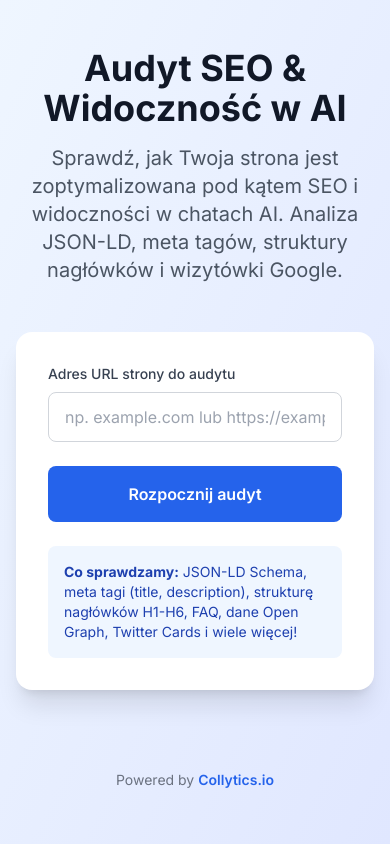
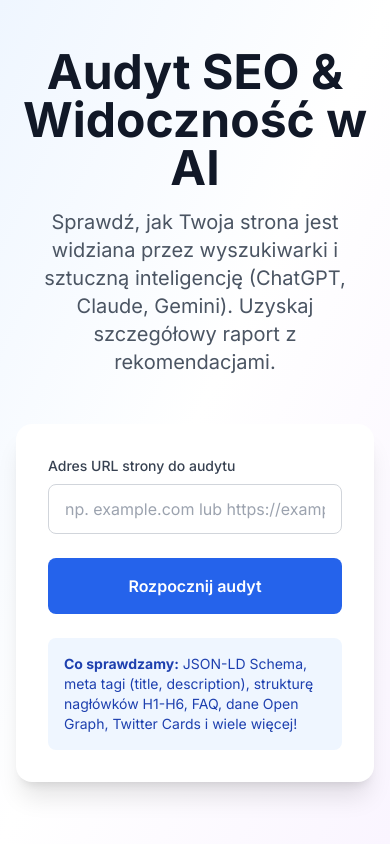
Before and after one commit to colly23421/seo-ai-audit, a Next.js app: page / in a window 390 px wide. Built offline with nearby package versions, Linux system fonts and the light colour scheme.

Commit message:
Refactor audit handling and improve UI feedback
Refactor handleAudit function to accept input and mode parameters. Update UI elements and improve error messages.

```diff
--- a/app/page.tsx
+++ b/app/page.tsx
@@ -1,46 +1,45 @@
 'use client'
 
 import { useState } from 'react'
-import AuditForm from '@/components/AuditForm'
-import AuditReport from '@/components/AuditReport'
+import AuditForm from '../components/AuditForm'
+import AuditReport from '../components/AuditReport'
 
 export default function Home() {
   const [auditData, setAuditData] = useState<any>(null)
   const [loading, setLoading] = useState(false)
 
-  const handleAudit = async (url: string) => {
+  const handleAudit = async (input: string, mode: 'url' | 'html') => {
     setLoading(true)
     setAuditData(null)
 
     try {
       const response = await fetch('/api/audit', {
         method: 'POST',
-        headers: {
-          'Content-Type': 'application/json',
-        },
-        body: JSON.stringify({ url }),
+        headers: { 'Content-Type': 'application/json' },
+        body: JSON.stringify({ input, mode }),
       })
 
       const data = await response.json()
       setAuditData(data)
     } catch (error) {
-      console.error('Błąd podczas audytu:', error)
-      setAuditData({ error: 'Wystąpił błąd podczas analizy strony' })
+      setAuditData({
+        error: 'Wystąpił błąd podczas audytu. Spróbuj ponownie.',
+      })
     } finally {
       setLoading(false)
     }
   }
 
   return (
-    <main className="min-h-screen bg-gradient-to-br from-blue-50 to-indigo-100 py-12 px-4 sm:px-6 lg:px-8">
-      <div className="max-w-7xl mx-auto">
+    <main className="min-h-screen bg-gradient-to-br from-blue-50 via-white to-purple-50">
+      <div className="container mx-auto px-4 py-12">
         <div className="text-center mb-12">
-          <h1 className="text-4xl sm:text-5xl font-bold text-gray-900 mb-4">
+          <h1 className="text-5xl font-bold text-gray-900 mb-4">
             Audyt SEO & Widoczność w AI
           </h1>
           <p className="text-xl text-gray-600 max-w-3xl mx-auto">
-            Sprawdź, jak Twoja strona jest zoptymalizowana pod kątem SEO i widoczności w chatach AI.
-            Analiza JSON-LD, meta tagów, struktury nagłówków i wizytówki Google.
+            Sprawdź, jak Twoja strona jest widziana przez wyszukiwarki i sztuczną inteligencję
+            (ChatGPT, Claude, Gemini). Uzyskaj szczegółowy raport z rekomendacjami.
           </p>
         </div>
 
@@ -48,27 +47,13 @@ export default function Home() {
 
         {loading && (
           <div className="mt-12 text-center">
-            <div className="inline-block animate-spin rounded-full h-16 w-16 border-t-4 border-b-4 border-blue-600"></div>
-            <p className="mt-4 text-gray-600 text-lg">Analizuję stronę...</p>
+            <div className="inline-block animate-spin rounded-full h-12 w-12 border-b-2 border-blue-600"></div>
+            <p className="mt-4 text-gray-600">Analizuję stronę...</p>
           </div>
         )}
 
-        {auditData && !loading && <AuditReport data={auditData} />}
+        {auditData && <AuditReport data={auditData} />}
       </div>
-
-      <footer className="mt-20 text-center text-gray-500 text-sm">
-        <p>
-          Powered by{' '}
-          <a
-            href="https://www.collytics.io/"
-            target="_blank"
-            rel="noopener noreferrer"
-            className="text-blue-600 hover:text-blue-800 font-semibold"
-          >
-            Collytics.io
-          </a>
-        </p>
-      </footer>
     </main>
   )
 }
```
